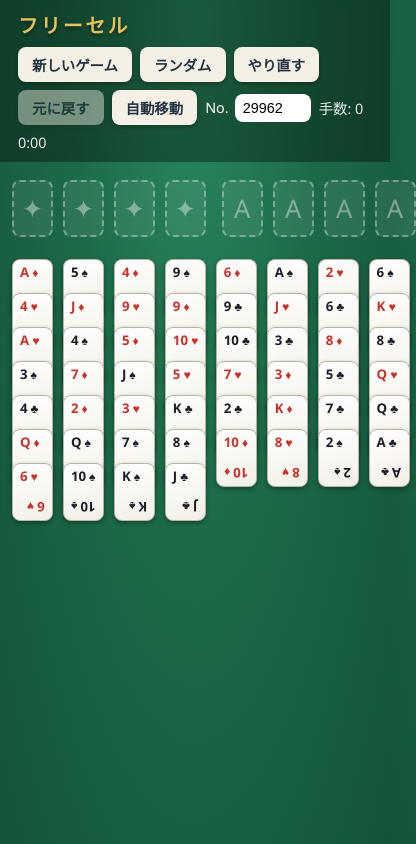
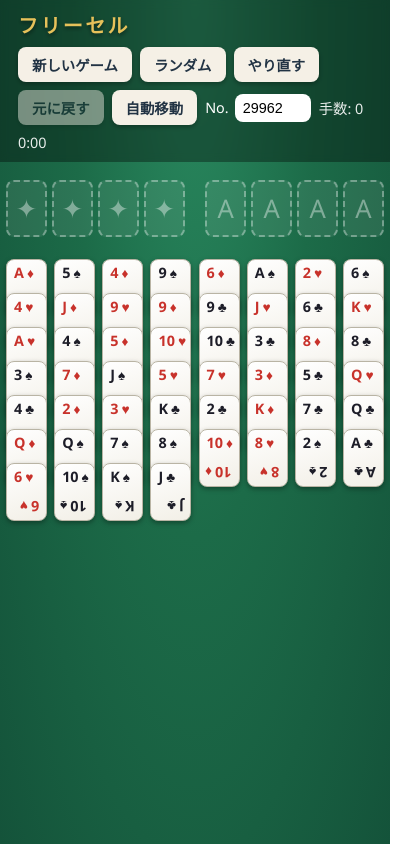
Before and after one commit to sh2/freecell-classic, a website with bundled scripts: page index.html in a window 390 px wide. Shown: the whole page, 416 px wide, since content can reach past the window. Built offline with nearby package versions, Linux system fonts and the light colour scheme.

Commit message:
fix: adjust responsive card scaling and small-screen layout
- Hide center rank/suit marks below 600px and rely on corner marks for card identification.
- Use clamp() and viewport-relative font sizes so cards scale proportionally and no longer enlarge at the 800px breakpoint.
- Tighten paddings and gaps below 600px to prevent horizontal overflow on 375px and smaller viewports.

```diff
--- a/src/css/style.css
+++ b/src/css/style.css
@@ -414,24 +414,47 @@ body {
     --card-radius: 8px;
   }
 
+  /* 基本デザインと同じカード幅比で縮小し、801px→800px で逆に大きくなるのを防ぐ。
+     コーナーは 600px 以下で中央マークが非表示になるため唯一の識別手段。
+     clamp() の下限で狭幅でも読めるサイズを保証する */
   .card .corner .rank {
-    font-size: 3.4vw;
+    font-size: clamp(0.9rem, 2.1vw, 1.1rem);
   }
 
   .card .corner .suit {
-    font-size: 3.1vw;
+    font-size: clamp(0.85rem, 2vw, 1.05rem);
   }
 
+  /* 基本サイズ(2.1rem/1.35rem)と同じカード幅比で縮小(10.5vw × 0.382 ≈ 4vw、
+     × 0.245 ≈ 2.6vw)。600px 以下では非表示にする */
   .card .center-mark .center-rank {
-    font-size: 6vw;
+    font-size: 4vw;
   }
 
   .card .center-mark .center-suit {
-    font-size: 4vw;
+    font-size: 2.6vw;
   }
 }
 
 @media (max-width: 600px) {
+  #game {
+    padding-left: 6px;
+    padding-right: 6px;
+  }
+
+  .top-area {
+    gap: 8px;
+  }
+
+  .free-cells,
+  .home-cells {
+    gap: 5px;
+  }
+
+  .cascade-area {
+    gap: 5px;
+  }
+
   .card .center-mark {
     display: none;
   }
```
Also changed, not shown: CHANGELOG.md.
